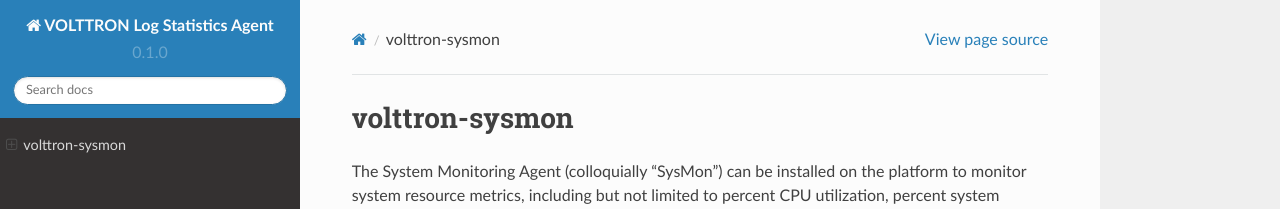
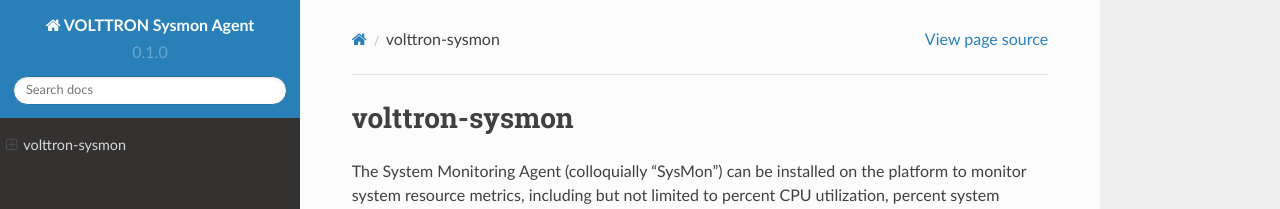
Before and after one commit to schandrika/volttron-sysmon, a Sphinx documentation site: the page built from docs/source/index.rst, in a window 1280 px wide. Shown: the top 209 px of the page. Built offline with Sphinx 7.4.7 and the Read the Docs theme 2.0.0, drawn with Linux system fonts in a browser that asks for light colours.

Commit message:
updaed project name

```diff
--- a/docs/source/conf.py
+++ b/docs/source/conf.py
@@ -26,7 +26,7 @@
 
 # -- Project information
 
-project = 'VOLTTRON Log Statistics Agent'
+project = 'VOLTTRON Sysmon Agent'
 copyright = '2024, Pacific Northwest National Lab'
 author = 'Pacific Northwest National Lab'
 
```
